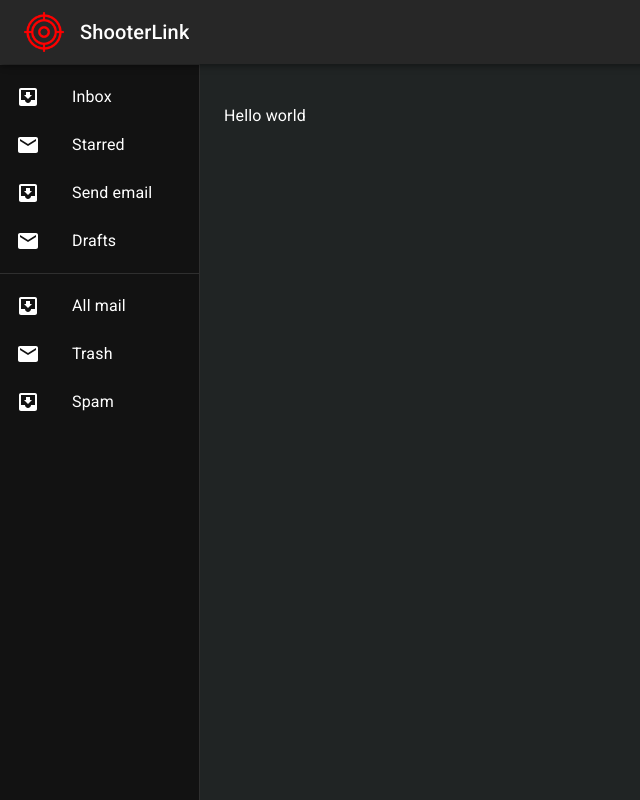
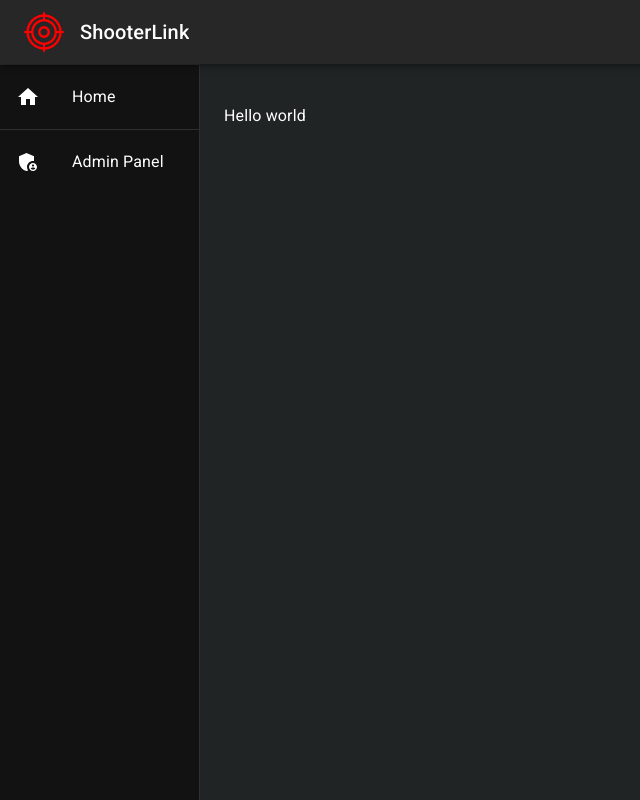
Before and after one commit to JustDunia/ShooterLink, a React (Vite) app in the folder ShooterLink.Web/: page / in a window 1280 px wide. Shown: the whole page, without its empty margins (0-640 px from the left). Built offline with nearby package versions, Linux system fonts and the light colour scheme.

Commit message:
cleared nav

```diff
--- a/ShooterLink.Web/src/App.jsx
+++ b/ShooterLink.Web/src/App.jsx
@@ -3,6 +3,7 @@ import Login from './pages/Login'
 import { CssBaseline, Container } from '@mui/material'
 import { ThemeProvider } from '@mui/material/styles'
 import Register from './pages/Register'
+import AdminPanel from './pages/AdminPanel'
 import Home from './pages/Home'
 import { darkTheme } from './layout/theme'
 import SharedLayout from './components/SharedLayout'
@@ -15,6 +16,7 @@ export default function App() {
 				<Routes>
 					<Route path='/' element={<SharedLayout />}>
 						<Route index element={<Home />} />
+						<Route path='/admin-panel' element={<AdminPanel />} />
 					</Route>
 					<Route path='/login' element={<Login />} />
 					<Route path='/register' element={<Register />} />
--- a/ShooterLink.Web/src/components/SharedLayout.jsx
+++ b/ShooterLink.Web/src/components/SharedLayout.jsx
@@ -5,13 +5,13 @@ import CssBaseline from '@mui/material/CssBaseline'
 import Divider from '@mui/material/Divider'
 import Drawer from '@mui/material/Drawer'
 import IconButton from '@mui/material/IconButton'
-import InboxIcon from '@mui/icons-material/MoveToInbox'
+import AdminPanelSettingsIcon from '@mui/icons-material/AdminPanelSettings'
 import List from '@mui/material/List'
 import ListItem from '@mui/material/ListItem'
 import ListItemButton from '@mui/material/ListItemButton'
 import ListItemIcon from '@mui/material/ListItemIcon'
 import ListItemText from '@mui/material/ListItemText'
-import MailIcon from '@mui/icons-material/Mail'
+import HomeIcon from '@mui/icons-material/Home'
 import MenuIcon from '@mui/icons-material/Menu'
 import Toolbar from '@mui/material/Toolbar'
 import Typography from '@mui/material/Typography'
@@ -44,25 +44,25 @@ export default function SharedLayout() {
 			<Toolbar />
 			<Divider />
 			<List>
-				{['Inbox', 'Starred', 'Send email', 'Drafts'].map((text, index) => (
-					<ListItem key={text} disablePadding>
+				<ListItem key={'Home'} disablePadding>
 					<ListItemButton>
-							<ListItemIcon>{index % 2 === 0 ? <InboxIcon /> : <MailIcon />}</ListItemIcon>
-							<ListItemText primary={text} />
+						<ListItemIcon>
+							<HomeIcon />
+						</ListItemIcon>
+						<ListItemText primary={'Home'} />
 					</ListItemButton>
 				</ListItem>
-				))}
 			</List>
 			<Divider />
 			<List>
-				{['All mail', 'Trash', 'Spam'].map((text, index) => (
-					<ListItem key={text} disablePadding>
+				<ListItem key={'Admin Panel'} disablePadding>
 					<ListItemButton>
-							<ListItemIcon>{index % 2 === 0 ? <InboxIcon /> : <MailIcon />}</ListItemIcon>
-							<ListItemText primary={text} />
+						<ListItemIcon>
+							<AdminPanelSettingsIcon />
+						</ListItemIcon>
+						<ListItemText primary={'Admin Panel'} />
 					</ListItemButton>
 				</ListItem>
-				))}
 			</List>
 		</div>
 	)
--- /dev/null
+++ b/ShooterLink.Web/src/pages/AdminPanel.jsx
@@ -0,0 +1,3 @@
+export default function AdminPanel() {
+	return <p>AdminPanel</p>
+}
```
Lines whose indentation alone changed are shown as unchanged.
